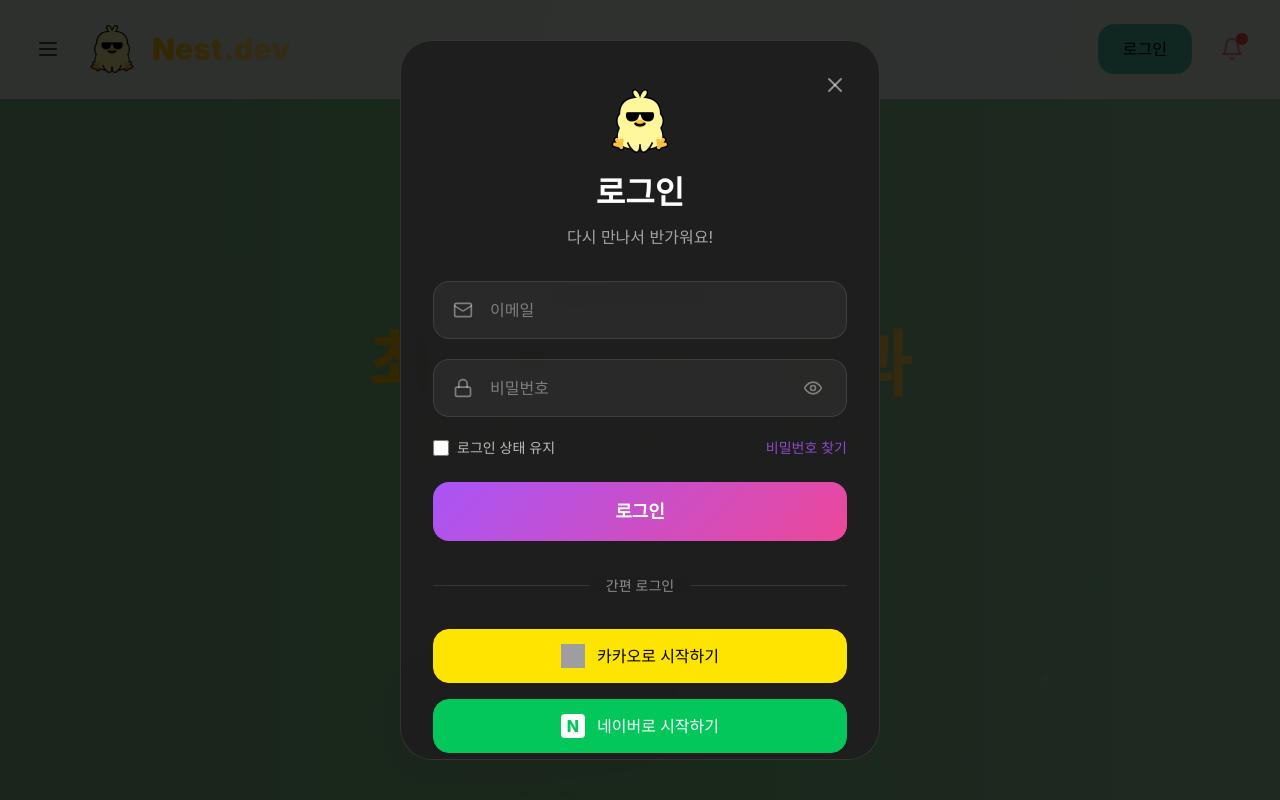
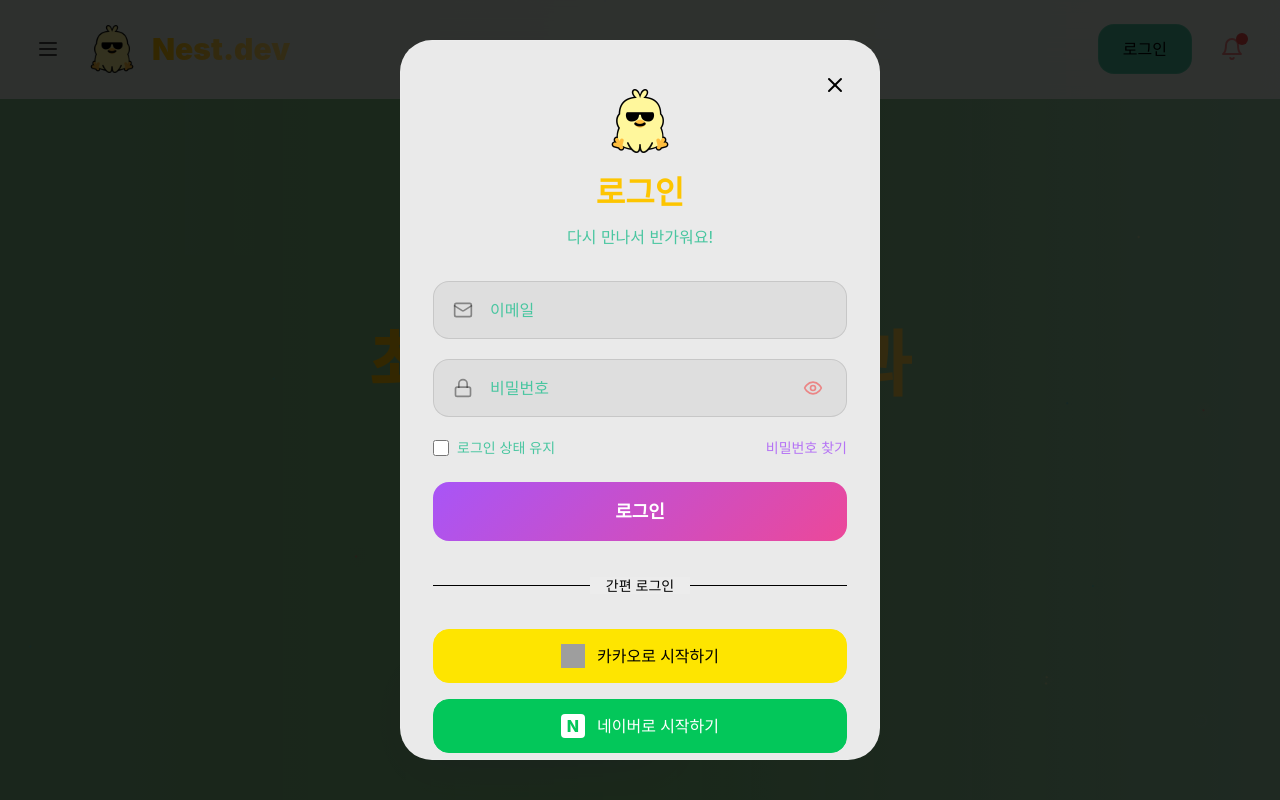
Before and after one commit to Nest-final-project/Nest_frontend, a React (Create React App) app in the folder frontend/: page / in a window 1280 px wide. Both pictures are taken after a click on the button "로그인". Shown: the top 800 px of the page. Built offline with nearby package versions, Linux system fonts and the light colour scheme; grey boxes are pictures that could not be loaded.

Commit message:
fix: css 대략적 수정.

```diff
--- a/frontend/src/components/Header.css
+++ b/frontend/src/components/Header.css
@@ -72,7 +72,7 @@
   width: 80vw; /* 화면 너비의 80% */
   max-width: 400px; /* 최대 너비 제한 */
   height: 100vh;
-  background: rgba(20, 20, 20, 0.95);
+  background: rgba(255, 255, 255, 0.95);
   backdrop-filter: blur(20px);
   transition: all 0.3s ease;
   z-index: 1000;
@@ -107,13 +107,13 @@
 .sidebar-logo h2 {
   font-size: 1.25rem;
   font-weight: 700;
-  color: white;
+  color: #000000;
 }
 
 .sidebar-close-button {
   background: transparent;
   border: none;
-  color: rgba(255, 255, 255, 0.7);
+  color: rgba(0, 0, 0, 0.7);
   cursor: pointer;
   padding: 0.5rem;
   border-radius: 0.5rem;
@@ -122,7 +122,7 @@
 
 .sidebar-close-button:hover {
   background: rgba(255, 255, 255, 0.1);
-  color: white;
+  color: #000000;
 }
 
 .sidebar-close-button .icon {
@@ -142,7 +142,7 @@
   align-items: center;
   gap: 0.75rem;
   padding: 0.875rem 1.5rem;
-  color: rgba(255, 255, 255, 0.8);
+  color: rgba(0, 0, 0, 0.8);
   text-decoration: none;
   font-size: 1rem;
   font-weight: 500;
@@ -151,7 +151,7 @@
 }
 
 .sidebar-link:hover {
-  background: rgba(255, 255, 255, 0.05);
+  background: rgb(73, 198, 136);
   color: white;
   padding-left: 2rem;
 }
--- a/frontend/src/components/Login.css
+++ b/frontend/src/components/Login.css
@@ -25,7 +25,7 @@
 
 /* 로그인 모달 */
 .login-modal {
-  background: rgba(30, 30, 30, 0.95);
+  background: rgb(234, 234, 234);
   backdrop-filter: blur(20px);
   border: 1px solid rgba(255, 255, 255, 0.1);
   border-radius: 2rem;
@@ -62,7 +62,7 @@
   right: 1.5rem;
   background: transparent;
   border: none;
-  color: rgba(255, 255, 255, 0.5);
+  color: rgb(0, 0, 0);
   cursor: pointer;
   padding: 0.5rem;
   border-radius: 0.5rem;
@@ -95,12 +95,12 @@
 .login-title {
   font-size: 2rem;
   font-weight: 800;
-  color: white;
+  color: #fdc500;
   margin-bottom: 0.5rem;
 }
 
 .login-subtitle {
-  color: rgba(255, 255, 255, 0.6);
+  color: rgb(73, 198, 160);
   font-size: 1rem;
 }
 
@@ -126,29 +126,29 @@
   left: 1.25rem;
   width: 1.25rem;
   height: 1.25rem;
-  color: rgba(255, 255, 255, 0.4);
+  color: rgba(0, 0, 0, 0.4);
   pointer-events: none;
 }
 
 .login-input {
   width: 100%;
   padding: 1rem 1.25rem 1rem 3.5rem;
-  background: rgba(255, 255, 255, 0.05);
-  border: 1px solid rgba(255, 255, 255, 0.1);
+  background: rgba(0, 0, 0, 0.05);
+  border: 1px solid rgba(0, 0, 0, 0.1);
   border-radius: 1rem;
-  color: white;
+  color: #000000;
   font-size: 1rem;
   transition: all 0.2s ease;
 }
 
 .login-input::placeholder {
-  color: rgba(255, 255, 255, 0.4);
+  color: rgb(73, 198, 160);
 }
 
 .login-input:focus {
   outline: none;
-  background: rgba(255, 255, 255, 0.08);
-  border-color: rgba(168, 85, 247, 0.5);
+  background: rgb(255, 255, 255);
+  border-color: rgb(73, 198, 160);
   box-shadow: 0 0 0 3px rgba(168, 85, 247, 0.1);
 }
 
@@ -157,7 +157,7 @@
   right: 1rem;
   background: transparent;
   border: none;
-  color: rgba(255, 255, 255, 0.4);
+  color: rgba(255, 0, 0, 0.4);
   cursor: pointer;
   padding: 0.5rem;
   transition: color 0.2s ease;
@@ -184,7 +184,7 @@
   display: flex;
   align-items: center;
   gap: 0.5rem;
-  color: rgba(255, 255, 255, 0.7);
+  color: rgb(73, 198, 160);
   font-size: 0.875rem;
   cursor: pointer;
 }
@@ -243,14 +243,14 @@
   left: 0;
   right: 0;
   height: 1px;
-  background: rgba(255, 255, 255, 0.1);
+  background: rgb(0, 0, 0);
 }
 
 .divider span {
   position: relative;
   padding: 0 1rem;
-  background: rgba(30, 30, 30, 0.95);
-  color: rgba(255, 255, 255, 0.5);
+  background: rgb(236, 236, 236);
+  color: rgb(0, 0, 0);
   font-size: 0.875rem;
 }
 
@@ -327,14 +327,14 @@
 }
 
 .login-footer p {
-  color: rgba(255, 255, 255, 0.6);
+  color: rgb(73, 198, 160);
   font-size: 0.875rem;
 }
 
 .toggle-mode {
   background: transparent;
   border: none;
-  color: #a855f7;
+  color: #f3734a;
   font-weight: 600;
   cursor: pointer;
   margin-left: 0.5rem;
@@ -388,7 +388,7 @@
 
 .user-type-label {
   display: block;
-  color: rgba(255, 255, 255, 0.7);
+  color: rgb(73, 198, 160);
   font-size: 0.875rem;
   font-weight: 500;
   margin-bottom: 0.75rem;
@@ -419,9 +419,9 @@
   gap: 0.5rem;
   padding: 1rem;
   background: rgba(255, 255, 255, 0.05);
-  border: 2px solid rgba(255, 255, 255, 0.1);
+  border: 2px solid rgb(214, 214, 214);
   border-radius: 1rem;
-  color: rgba(255, 255, 255, 0.7);
+  color: rgb(253, 197, 0);
   font-weight: 500;
   cursor: pointer;
   transition: all 0.2s ease;
@@ -432,14 +432,14 @@
 }
 
 .radio-option input[type="radio"]:checked + .radio-label {
-  background: rgba(168, 85, 247, 0.1);
-  border-color: rgba(168, 85, 247, 0.5);
-  color: white;
+  background: rgb(255, 229, 139);
+  border-color: rgb(255, 229, 139);
+  color: #f3734a;
 }
 
 .radio-option input[type="radio"]:hover + .radio-label {
   background: rgba(255, 255, 255, 0.08);
-  border-color: rgba(255, 255, 255, 0.2);
+  border-color: rgb(255, 229, 139);
 }
 
 /* 스크롤바 스타일 */
@@ -466,7 +466,7 @@
   display: flex;
   align-items: center;
   gap: 0.5rem;
-  color: rgba(255, 255, 255, 0.7);
+  color: rgb(73, 198, 160);
   font-size: 0.875rem;
   font-weight: 500;
   margin-bottom: 0.75rem;
@@ -489,16 +489,16 @@
   min-width: 0; /* flex 아이템이 너무 커지지 않도록 */
   padding: 1rem 0.75rem;
   background: rgba(255, 255, 255, 0.05);
-  border: 1px solid rgba(255, 255, 255, 0.1);
+  border: 1px solid rgb(188, 188, 188);
   border-radius: 1rem;
-  color: white;
+  color: #49c6a0;
   font-size: 1rem;
   text-align: center;
   transition: all 0.2s ease;
 }
 
 .phone-input::placeholder {
-  color: rgba(255, 255, 255, 0.4);
+  color: rgb(73, 198, 160);
 }
 
 .phone-input:focus {
```
